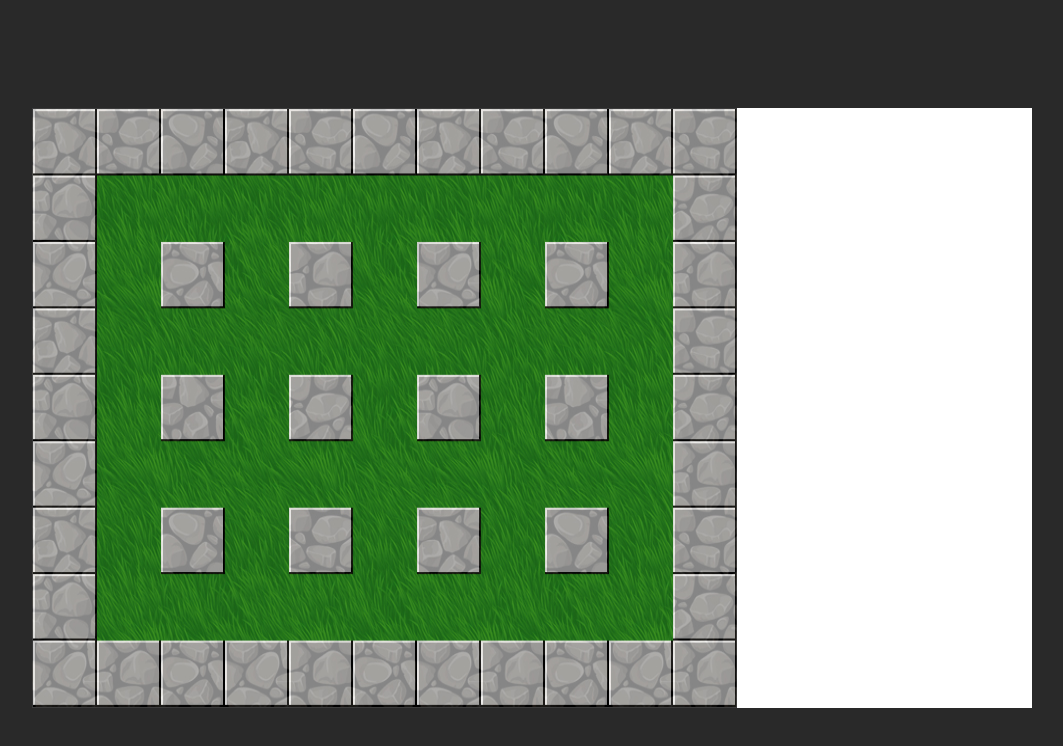
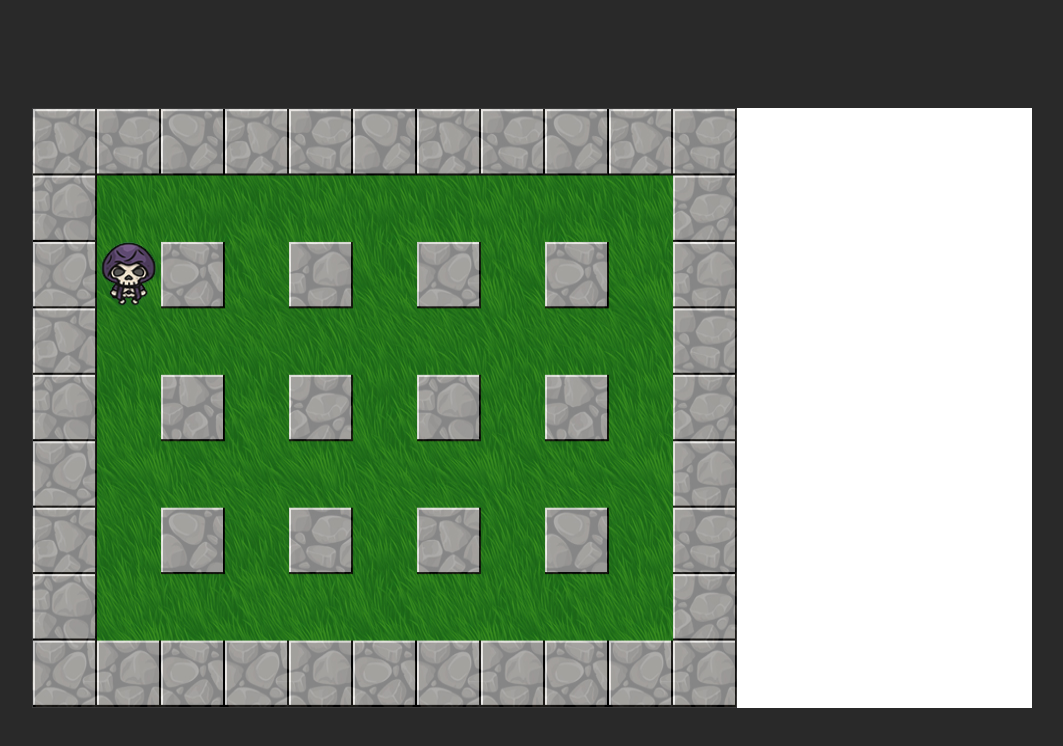
Before and after one commit to NaraMizaru/bombskuy, a plain HTML site: page index.html in a window 1280 px wide. Shown: the whole page, without its empty margins (108-1171 px from the left). Drawn offline with Linux system fonts and the light colour scheme.

Commit message:
feat: player and movement

```diff
--- a/index.html
+++ b/index.html
@@ -19,6 +19,7 @@
 
     <script src="./scripts/Sprite.js"></script>
     <script src="./scripts/Background.js"></script>
+    <script src="./scripts/Player.js"></script>
     <script src="main.js"></script>
   </body>
 </html>
--- a/main.js
+++ b/main.js
@@ -1,7 +1,28 @@
 const canvas = document.querySelector("canvas");
 const ctx = canvas.getContext("2d");
+const blocks = [
+  [1, 1, 1, 1, 1, 1, 1, 1, 1, 1, 1],
+  [1, 0, 0, 0, 0, 0, 0, 0, 0, 0, 1],
+  [1, 0, 1, 0, 1, 0, 1, 0, 1, 0, 1],
+  [1, 0, 0, 0, 0, 0, 0, 0, 0, 0, 1],
+  [1, 0, 1, 0, 1, 0, 1, 0, 1, 0, 1],
+  [1, 0, 0, 0, 0, 0, 0, 0, 0, 0, 1],
+  [1, 0, 1, 0, 1, 0, 1, 0, 1, 0, 1],
+  [1, 0, 0, 0, 0, 0, 0, 0, 0, 0, 1],
+  [1, 1, 1, 1, 1, 1, 1, 1, 1, 1, 1],
+];
+const perBlockX = 64;
+const perBlockY = 66.6;
+let playerPosition = [1, 2];
 
 const bg = new Background(0, 0, 705, canvas.height, "./assets/background.jpg");
+const player = new Player(
+  playerPosition[0] * perBlockX,
+  playerPosition[1] * perBlockY,
+  64,
+  65,
+  "./assets/char_down.png"
+);
 
 const animate = () => {
   window.requestAnimationFrame(animate);
@@ -10,6 +31,14 @@ const animate = () => {
   ctx.fillRect(0, 0, canvas.width, canvas.height);
 
   bg.draw();
+  player.draw();
 };
 
 animate();
+
+window.addEventListener("keydown", (e) => {
+  if (e.key === "ArrowUp") player.move("up");
+  else if (e.key === "ArrowDown") player.move("down");
+  else if (e.key === "ArrowLeft") player.move("left");
+  else if (e.key === "ArrowRight") player.move("right");
+});
--- /dev/null
+++ b/scripts/Player.js
@@ -0,0 +1,27 @@
+class Player extends Sprite2D {
+  constructor(x, y, width, height, img) {
+    super(width, height, img);
+    this.x = x;
+    this.y = y;
+  }
+
+  draw() {
+    this.create();
+  }
+
+  move(direction) {
+    this.img.src = "./assets/char_" + direction + ".png";
+    let _tmp = [...playerPosition];
+
+    if (direction === "up") _tmp[1] -= 1;
+    else if (direction === "down") _tmp[1] += 1;
+    else if (direction === "left") _tmp[0] -= 1;
+    else if (direction === "right") _tmp[0] += 1;
+
+    if (blocks[_tmp[1]][_tmp[0]] === 0) {
+      playerPosition = _tmp;
+      this.x = playerPosition[0] * perBlockX;
+      this.y = playerPosition[1] * perBlockY;
+    }
+  }
+}
```
